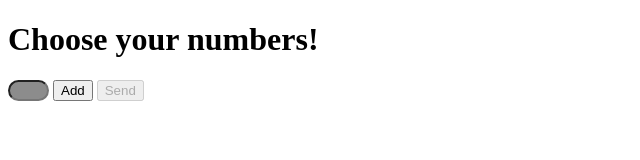
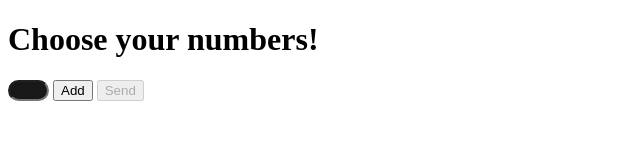
Before and after one commit to armand-carreras/random-game, a plain HTML site: page index.html in a window 1280 px wide. Shown: the full height of the page, 0-640 px from the left. Drawn offline with Linux system fonts and the light colour scheme.

Commit message:
styleprogres commit

```diff
--- a/main.css
+++ b/main.css
@@ -10,7 +10,8 @@ input[type=number] {
 
 #number{
     border-radius: 25px;
-    background-color: #5f5f5fb6;
+    background-color: #181818;
+    color: aliceblue;
 }
 #add_btn{
 
```
